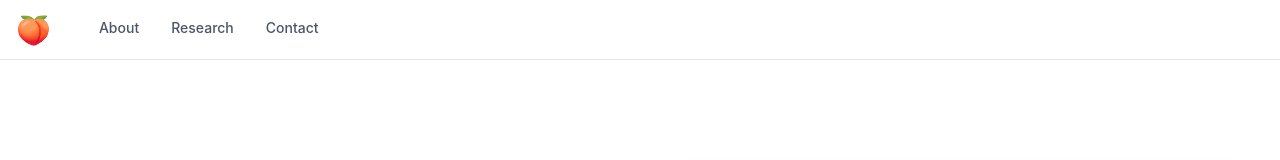
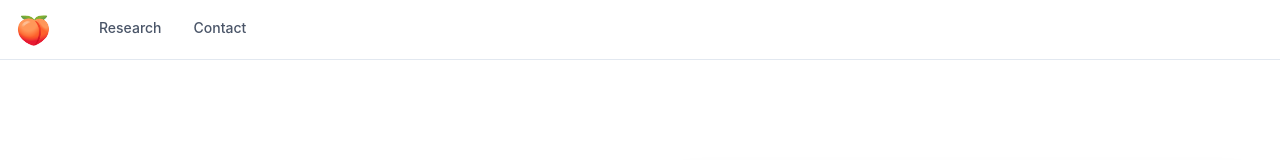
Before and after one commit to peacheym/PeacheyWeb, a React (Create React App) app: page /volunteer in a window 1280 px wide. Shown: the top 160 px of the page. Built offline with nearby package versions, Linux system fonts and the light colour scheme; a web font is replaced by a local one.

Commit message:
Update Nav Items and set contact section to be the coming soon text.

```diff
--- a/src/App.js
+++ b/src/App.js
@@ -12,7 +12,7 @@ function App() {
       <NavBar />
       <Hero />
       <LatestResearch />
-      <Text mb="100px" textAlign="center">
+      <Text mb="100px" textAlign="center" id="contact">
         More coming soon...
       </Text>
       <Footer />
--- a/src/LatestReserach.js
+++ b/src/LatestReserach.js
@@ -13,7 +13,7 @@ import {
 
 export default function LatestResearch() {
   return (
-    <Box maxW={"7xl"} m="100px auto" id="research">
+    <Box maxW={"7xl"} pt="25px" m="100px auto" id="research">
       <Heading
         as="h1"
         px={{ base: "10px", lg: 0 }}
--- a/src/data/NavItems.js
+++ b/src/data/NavItems.js
@@ -1,8 +1,4 @@
 export const NavItems = [
-  {
-    label: "About",
-    href: "#about",
-  },
   {
     label: "Research",
     href: "#research",
```
